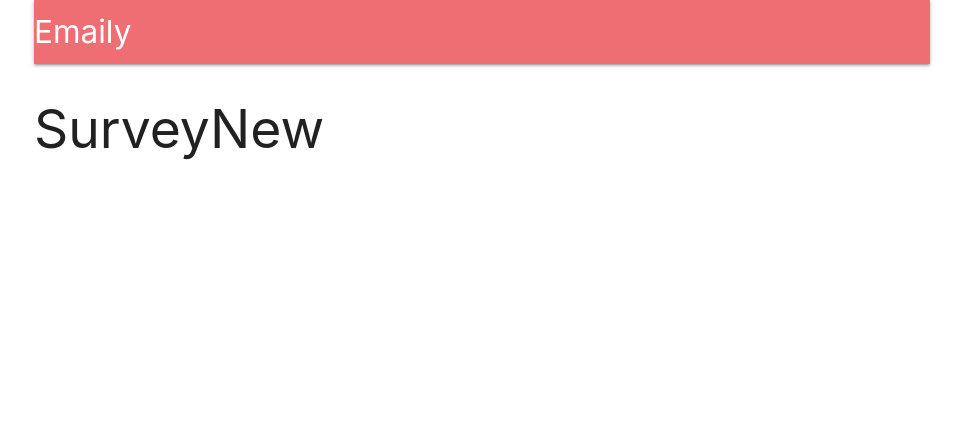
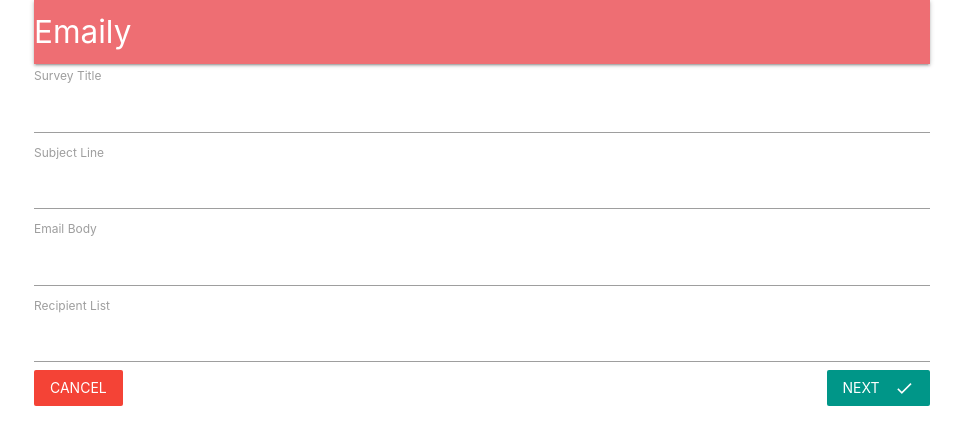
Before and after one commit to Kexin34/FullstackApp-Emaily, a React app in the folder client/: page /surveys/new in a window 1280 px wide. Shown: the whole page, without its empty margins (158-1121 px from the left). Built offline with nearby package versions, Linux system fonts and the light colour scheme; no server answers.

Commit message:
Create survey form at front-end, add Redux Form

```diff
--- a/client/package.json
+++ b/client/package.json
@@ -16,6 +16,7 @@
     "react-scripts": "4.0.0",
     "react-stripe-checkout": "^2.6.3",
     "redux": "^4.0.5",
+    "redux-form": "^8.3.6",
     "redux-thunk": "^2.3.0",
     "web-vitals": "^0.2.4"
   },
--- a/client/public/index.html
+++ b/client/public/index.html
@@ -15,6 +15,8 @@
       user's mobile device or desktop. See https://developers.google.com/web/fundamentals/web-app-manifest/
     -->
     <link rel="manifest" href="%PUBLIC_URL%/manifest.json" />
+    <link href="https://fonts.googleapis.com/icon?family=Material+Icons" rel="stylesheet">
+
     <!--
       Notice the use of %PUBLIC_URL% in the tags above.
       It will be replaced with the URL of the `public` folder during the build.
--- a/client/src/components/App.js
+++ b/client/src/components/App.js
@@ -5,8 +5,8 @@ import * as actions from '../actions';
 
 import Header from './Header';
 import Landing from './Landing';
-const Dashboard = () => <h2>Dashboard</h2>;
-const SurveyNew = () => <h2>SurveyNew</h2>;
+import Dashboard from './Dashboard';
+import SurveyNew from './surveys/SurveyNew';
 
 
 class App extends Component {
--- /dev/null
+++ b/client/src/components/Dashboard.js
@@ -0,0 +1,18 @@
+import React from 'react';
+import { Link } from 'react-router-dom';
+
+const Dashboard = () => {
+    return (
+        <div>
+            Dashboard
+            <div className="fixed-action-btn">
+                <Link to="surveys/new" className="btn-floating btn-large red">
+                    <i className="material-icons">add</i>
+                </Link>
+            </div>
+
+        </div>
+    );
+};
+
+export default Dashboard;
--- /dev/null
+++ b/client/src/components/surveys/SurveyField.js
@@ -0,0 +1,13 @@
+// SurveyField contains logic to render a single label and text input
+
+import React from 'react';
+
+export default ({ input, label, meta: { error, touched } }) => {
+    return (
+        <div>
+            <label>{label}</label>
+            <input {...input}/>
+            {touched && error}
+        </div>
+    );
+};
--- /dev/null
+++ b/client/src/components/surveys/SurveyForm.js
@@ -0,0 +1,62 @@
+// SurveyFrom shows a form for a user to add input
+
+import React, { Component } from 'react';
+import { reduxForm, Field } from 'redux-form';
+import { Link } from 'react-router-dom';
+import SurveyField from './SurveyField';
+
+
+const FIELDS = [
+    { label: 'Survey Title', name: "title" },
+    { label: 'Subject Line', name: "subject" },
+    { label: 'Email Body', name: "body" },
+    { label: 'Recipient List', name: "emails" }
+]
+class SurveyForm extends Component {
+    renderFields() {
+        return (
+            <div>
+                {FIELDS.map(field => (
+                    <Field
+                        key={field.name}
+                        component={SurveyField}
+                        type="text"
+                        label={field.label}
+                        name={field.name}/>
+                ))}
+            </div>
+        );
+    }
+
+    render() {
+        return (
+            <div>
+                <form onSubmit={this.props.handleSubmit(values => console.log(values))}>
+                    {this.renderFields()}
+                    <Link to="/surveys" className="red btn-flat white-text">
+                        Cancel
+                    </Link>
+                    <button type="submit" className="teal btn-flat right white-text">
+                        Next
+                        <i className="material-icons right">done</i>
+                    </button>
+                </form>
+            </div>
+        );
+    }
+}
+
+function validate(values) {
+    const errors = {};
+
+    if (!values.title) {
+        errors.title = 'You must provide a title';
+    }
+
+    return errors;
+}
+
+export default reduxForm({
+    validate: validate,
+    form: 'surveyForm'
+})(SurveyForm);
--- /dev/null
+++ b/client/src/components/surveys/SurveyNew.js
@@ -0,0 +1,17 @@
+// SurveyNew shows SurveyForm and SurveyFormReview
+
+import React, { Component } from 'react';
+import SurveyForm from './SurveyForm';
+
+class SurveyNew extends Component {
+    render() {
+        return (
+            <div>
+                <SurveyForm />
+            </div>
+        );
+    }
+}
+
+
+export default SurveyNew;
--- a/client/src/reducers/index.js
+++ b/client/src/reducers/index.js
@@ -1,6 +1,8 @@
 import { combineReducers } from 'redux';
+import { reducer as reduxForm } from 'redux-form';
 import authReducer from './authReducer';
 
 export default combineReducers({
-  auth: authReducer
+  auth: authReducer,
+  form: reduxForm
 });
```
Also changed, not shown: 1 other file.
